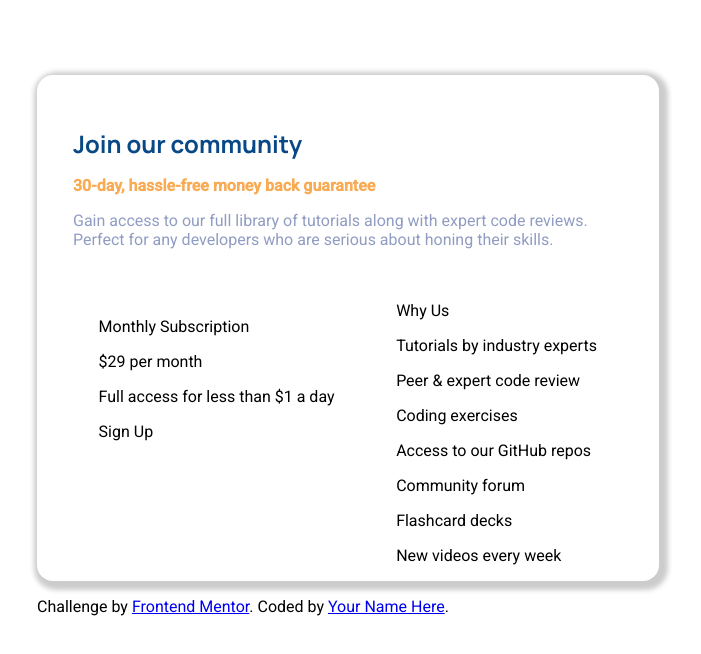
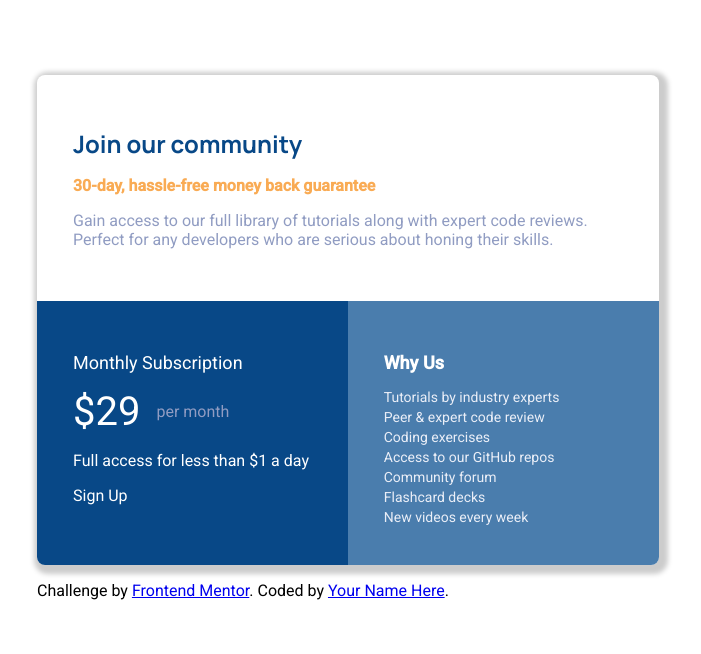
Before and after one commit to lady-rosie/single-price-grid-component-master, a plain HTML site: page index.html in a window 1280 px wide. Shown: the whole page, without its empty margins (38-739 px from the left). Drawn offline with Linux system fonts and the light colour scheme.

Commit message:
add design to second section of card

```diff
--- a/index.html
+++ b/index.html
@@ -19,13 +19,13 @@
     </div>
     <div class="product-pricing">
       <div class="pricing-details">
-        <p>Monthly Subscription</p>
-        <div class="price">&dollar;29 per month</div>
+        <h2>Monthly Subscription</h2>
+        <div class="price">&dollar;29 <small>per month</small></div>
         <p>Full access for less than &dollar;1 a day</p>
         <div class="button">Sign Up</div>
       </div>
       <div class="infos">
-        <span>Why Us</span>
+        <h2>Why Us</h2>
 
         <p>Tutorials by industry experts</p>
         <p>Peer &amp; expert code review</p>
--- a/style.css
+++ b/style.css
@@ -9,7 +9,7 @@ h1{
 .product-card{
   display: flex;
   flex-direction: column;
-  border-radius: 16px;
+  border-radius: 8px;
   box-shadow: 3px 3px 5px 6px #ccc;
   width: 55%;
 }
@@ -33,5 +33,43 @@ h1{
 }
 
 .pricing-details{
+  background:#084887;
+  color: white;
+  width: 100%;
+  padding:36px;
+  border-radius: 0 0 0 8px;
+}
+.pricing-details h2{
+font-weight: lighter;
+font-size: 18px;
+}
 
+.price small {
+  color: #909CC2;
+  font-size: 16px;
+  margin-left: 16px;
 }
+.price {
+  display: flex;
+  align-items: center;
+  font-size: 40px;
+}
+.infos{
+  width: 100%;
+  padding:36px;
+  background: #4a7dad;
+  border-radius: 0 0 8px 0;
+}
+
+.infos p{
+  margin: 0;
+  margin-bottom: 4px;
+  font-size:14px;
+  color:#eaeef7;
+}
+.infos h2{
+  font-weight: bold;
+  color: white;
+  font-size: 18px;
+  margin-bottom: 16px;
+}
```
